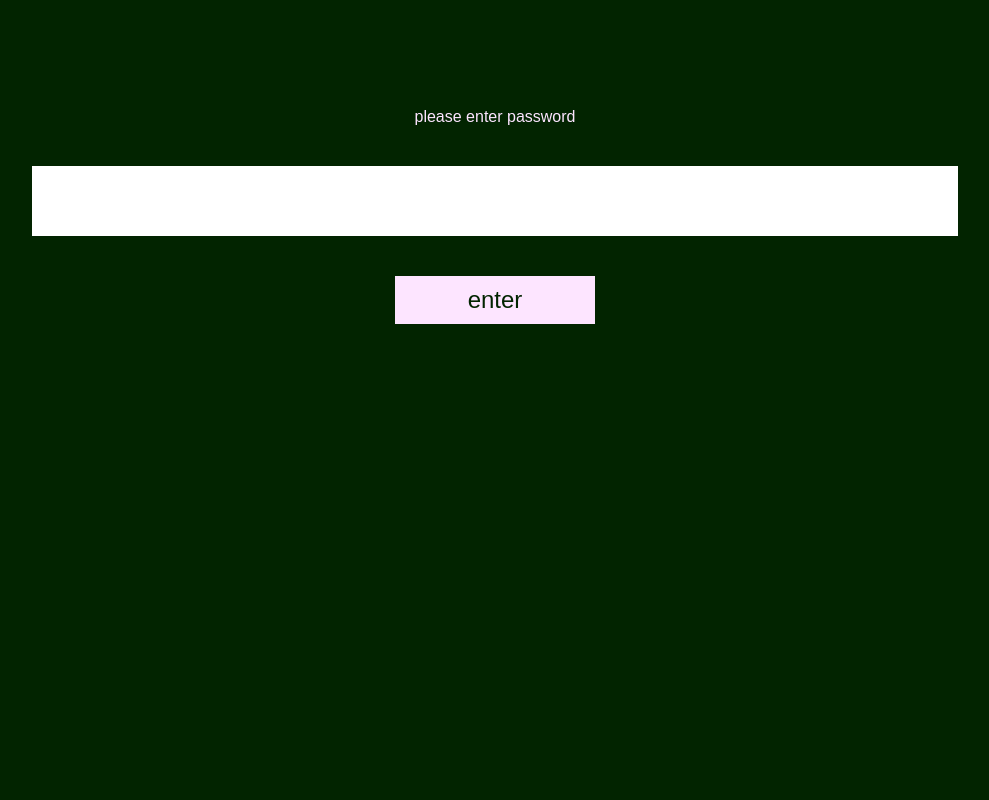
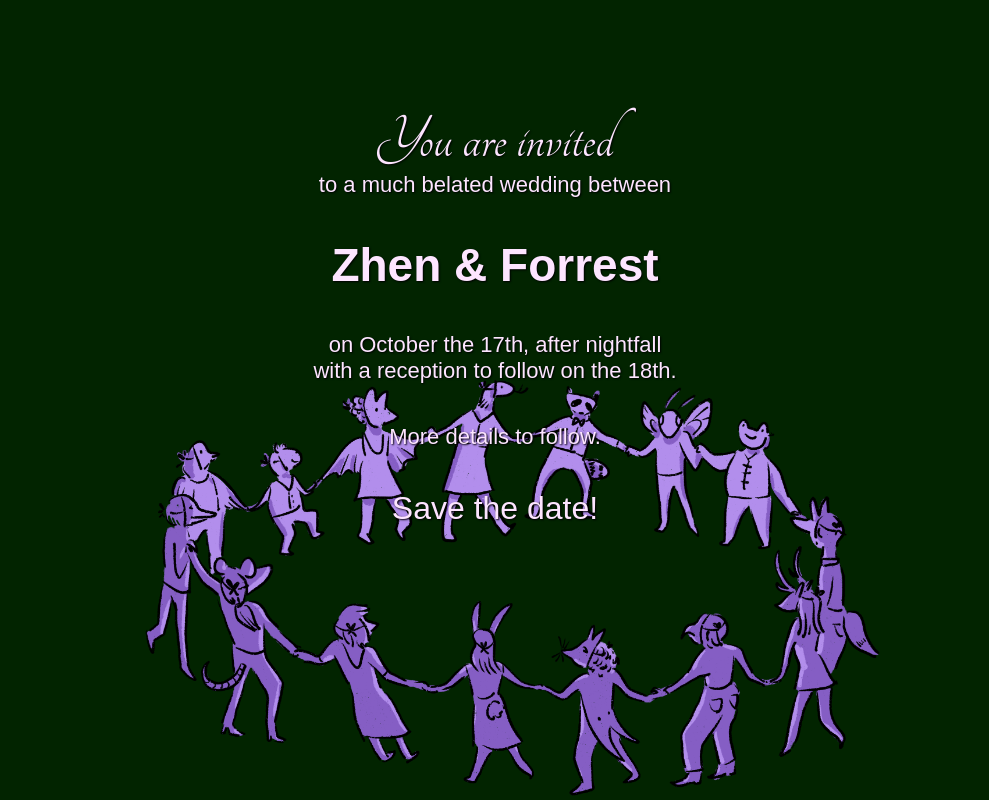
Before and after one commit to Bloombeard/bloombeard.github.io, a Next.js app: page /wedding in a window 1280 px wide. Shown: the whole page, without its empty margins (145-1134 px from the left). Built offline with nearby package versions, Linux system fonts and the light colour scheme; a web font is replaced by a local one.

Commit message:
ring images added. Fixed in place

```diff
--- a/app/(extra)/wedding/page.tsx
+++ b/app/(extra)/wedding/page.tsx
@@ -1,8 +1,11 @@
 'use client'
 
 import React, { useEffect, useRef, useState } from 'react'
+import Image from 'next/image'
+import { Tangerine } from 'next/font/google'
 
-import { Tangerine } from 'next/font/google'
+import weddingRingTop from '@/public/assets/wedding/weddingRingTop.png'
+import weddingRingBottom from '@/public/assets/wedding/weddingRingBottom.png'
 
 const tangerine = Tangerine({
     adjustFontFallback: false,
@@ -44,7 +47,8 @@ const Wedding = () => {
 
     return (
         <main>
-            { hasAccess ? (
+            {/* { hasAccess ? ( */}
+                <>
                     <div className="center-column">
                         <div className="info-1">
                             <div className={tangerine.className} style={{ fontSize: '64px' }}>You are invited</div>
@@ -58,14 +62,17 @@ const Wedding = () => {
                         <div style={{ fontSize: `${defaultFontSize}`}}>More details to follow.</div>
                         <div style={{ fontSize: `${largerFontSize}` }}>Save the date!</div>
                     </div>
-            ) : (
+                        <Image objectFit="cover" className="ring ring-top" src={weddingRingTop} alt="ring of animals, top" />
+                        <Image objectFit="cover" className="ring ring-bottom" src={weddingRingBottom} alt="ring of animals, bottom" />
+                </>
+            {/* ) : (
                 <div className="login-wrapper">
                     <div>please enter password</div>
                     <input onChange={ (e) => setPasswordInput(e.target.value)} ref={inputRef} value={passwordInput} />
                     <button onClick={onLoginClick}>enter</button>
                     { passwordMissed && (<div style={{ color: 'red' }}>password incorrect</div>)}
                 </div>
-            )}
+            )} */}
         </main>
     )
 }
--- a/common/styles/wedding.scss
+++ b/common/styles/wedding.scss
@@ -1,5 +1,8 @@
 $darkGreen: #022400;
 $lightPurple: #FDE5FF;
+$bottomLayer: auto;
+$middleLayer: 1;
+$topLayer: 2;
 
 body {
     background: $darkGreen;
@@ -47,10 +50,30 @@ main {
         justify-items: center;
         text-align: center;
         gap: 5vh;
+        z-index: $middleLayer;
+        text-shadow: 1px 1px 2px black;
 
         .info-1 {
             gap: 3vh;
         }
 
     }
+
+    .ring {
+        padding-top: 20vh;
+        transform: scale(75%);
+        position: fixed;
+        height: 100%;
+        width: 100%;
+        inset: 0px;
+        object-fit: cover;
+
+        &.ring-top {
+            z-index: $bottomLayer;
+        }
+
+        &.ring-bottom {
+            z-index: $topLayer;
+        }
+    }
 }
```
Also changed, not shown: public/assets/wedding/weddingRingBottom.png (added), public/assets/wedding/weddingRingTop.png (added). Lines whose indentation alone changed are shown as unchanged.
